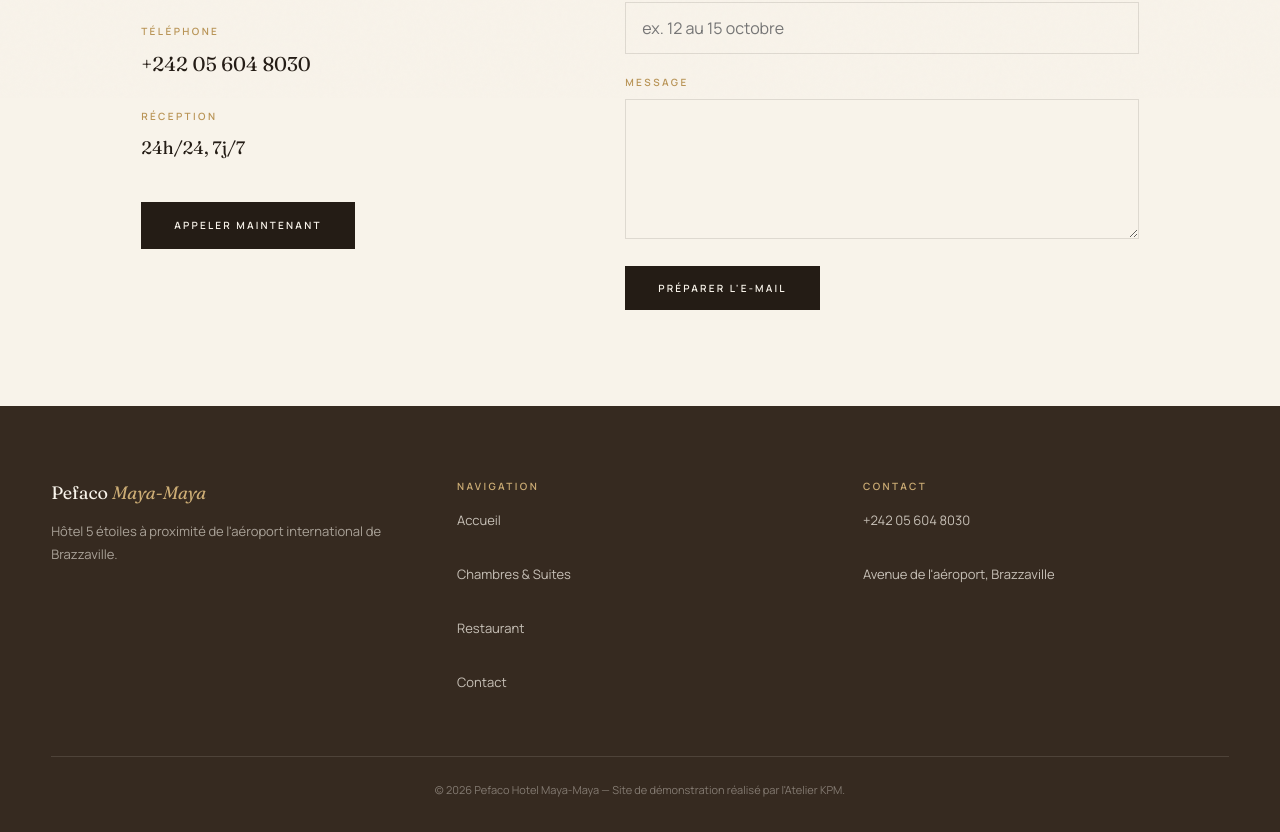
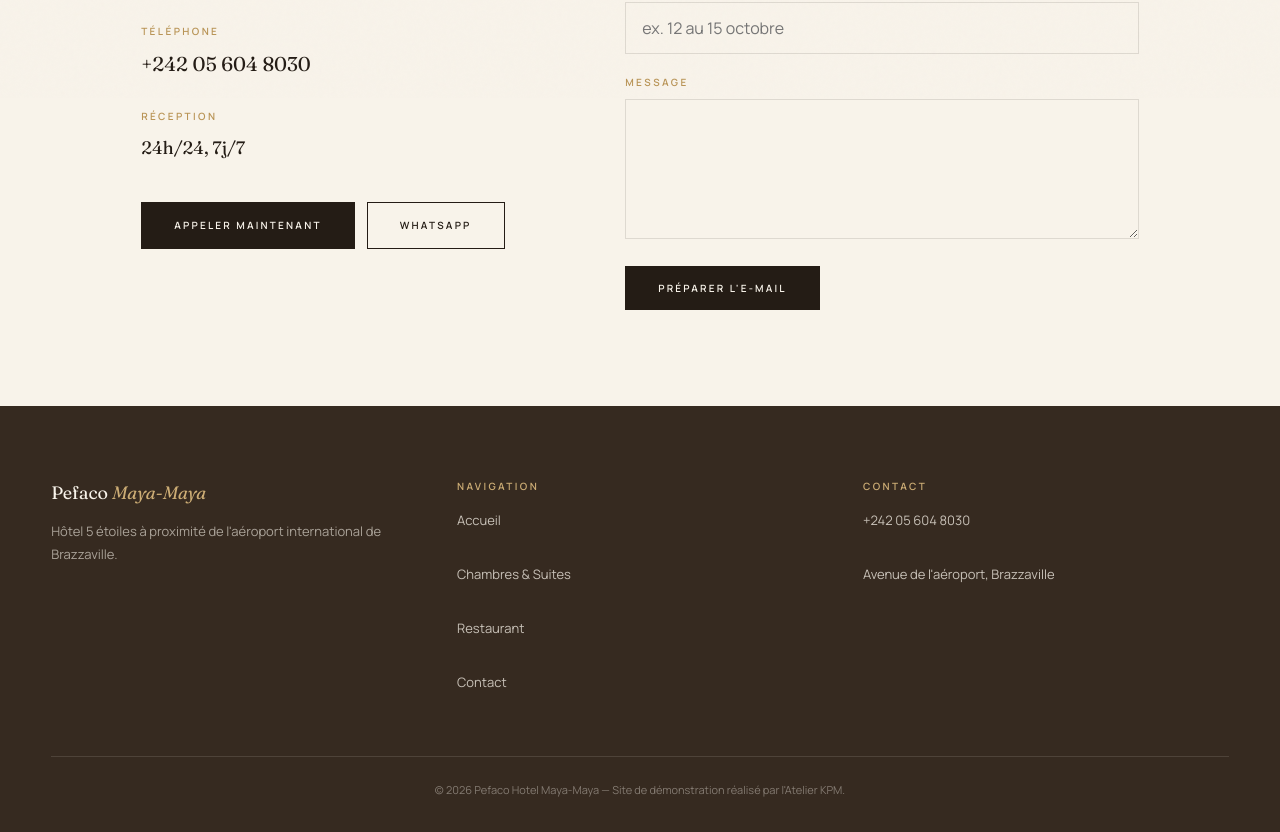
Before and after one commit to Bowbosh22/pefaco-maya-maya, a React (Vite) app: page /contact in a window 1280 px wide. Shown: the part 702-1534 px from the top of the page. Built offline with nearby package versions, Linux system fonts and the light colour scheme.

Commit message:
Add WhatsApp link alongside call button in Contact page

```diff
--- a/src/pages/Contact.jsx
+++ b/src/pages/Contact.jsx
@@ -51,7 +51,17 @@ export default function Contact() {
               </div>
             ))}
           </div>
-          <a href="tel:+242056048030" className="btn-solid">Appeler maintenant</a>
+          <div style={{ display: 'flex', gap: 12, flexWrap: 'wrap' }}>
+            <a href="tel:+242056048030" className="btn-solid">Appeler maintenant</a>
+            <a
+              href="https://wa.me/242056048030?text=Bonjour%2C%20je%20souhaite%20réserver%20une%20chambre%20à%20l'hôtel%20Pefaco%20Maya-Maya."
+              target="_blank"
+              rel="noopener noreferrer"
+              className="btn-outline"
+            >
+              WhatsApp
+            </a>
+          </div>
         </div>
 
         <form
```
